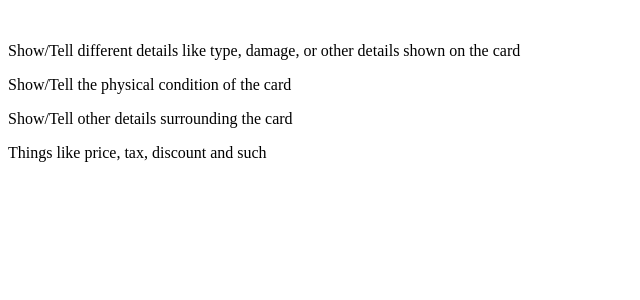
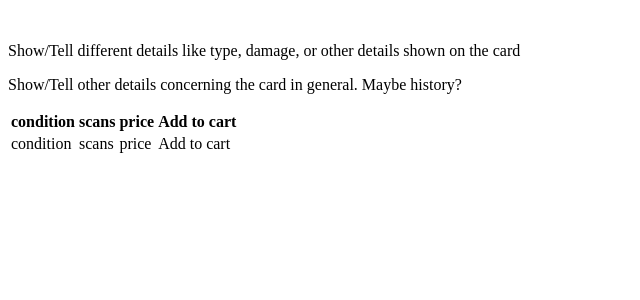
Before and after one commit to CarlusB/cs50final, a Flask app: page /card in a window 1280 px wide. Shown: the top 300 px of the page, without its empty margins (0-640 px from the left). Run offline with Flask 3, Linux system fonts and the light colour scheme.

Commit message:
added card listing page

```diff
--- a/templates/card.html
+++ b/templates/card.html
@@ -1,7 +1,7 @@
 {% extends "layout.html" %}
 
 {% block title %}
-    Card Name
+    Card
 {% endblock %}
 
 {% block main %}
@@ -14,15 +14,30 @@
         <p>Show/Tell different details like type, damage, or other details shown on the card</p>
     </div>
 
-    <div class = "card condition">
-        <p>Show/Tell the physical condition of the card</p>
+    <div class="other details">
+        <p>Show/Tell other details concerning the card in general. Maybe history?</p>
     </div>
 
-    <div class="other details">
-        <p>Show/Tell other details surrounding the card</p>
+    <div class="card listings">
+        <table>
+            <thead>
+                <tr>
+                    <th>condition</th>
+                    <th>scans</th>
+                    <th>price</th>
+                    <th>Add to cart</th>
+                </tr>
+            </thead>
+            <tbody>
+                <tr>
+                    <td>condition</td>
+                    <td>scans</td>
+                    <td>price</td>
+                    <td>Add to cart</td>
+                </tr>
+            </tbody>
+        </table>
     </div>
 
-    <div class="sales details">
-        <p>Things like price, tax, discount and such</p>
-    </div>
+
 {% endblock %}
```
Also changed, not shown: templates/card_listing.html (added, +19 -0 lines).
